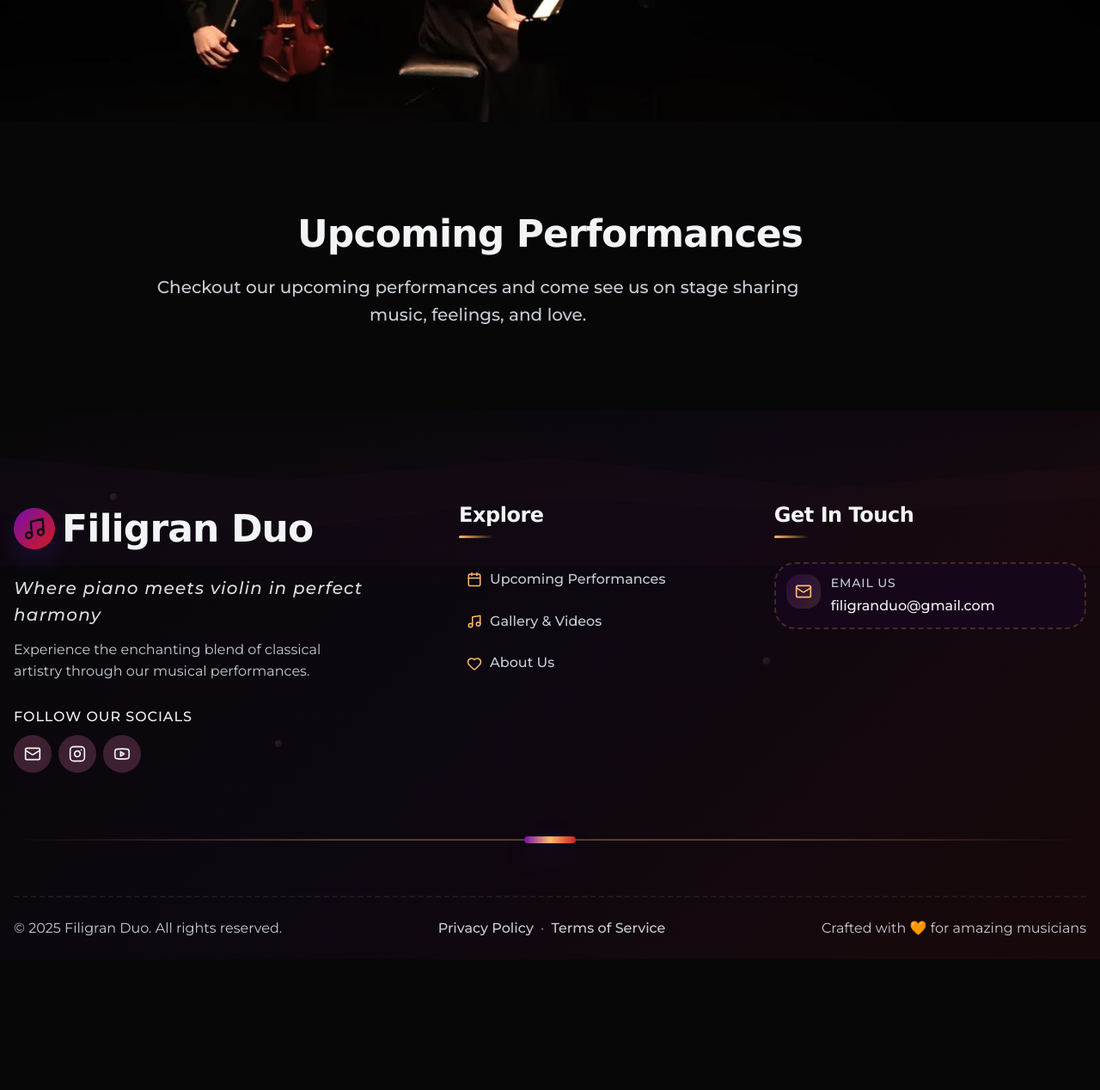
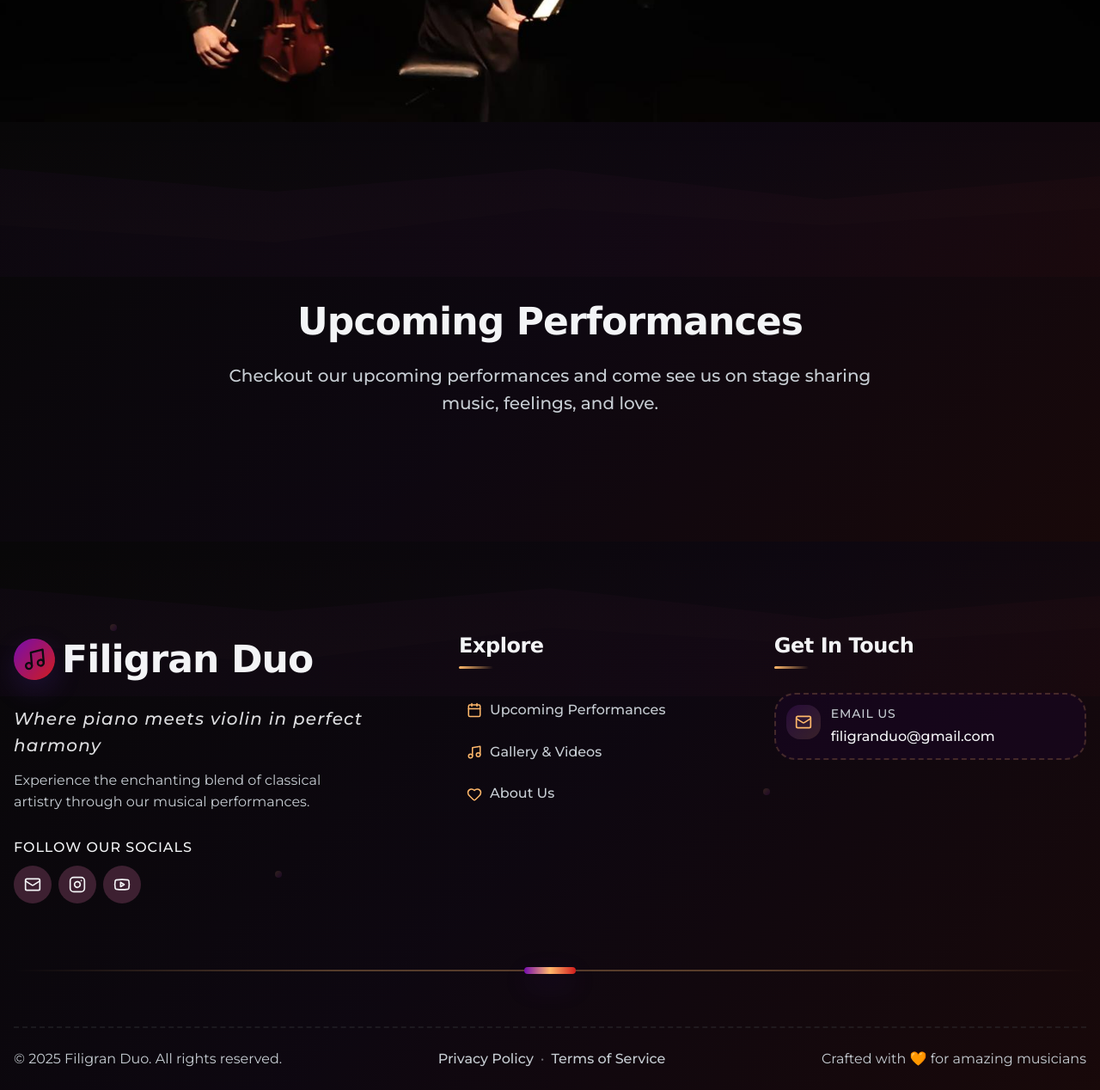
Before and after one commit to Augustin880/filigranduo, a PHP site: page / in a window 1280 px wide. Shown: the part 658-1926 px from the top of the page at 86% size. Before the commit the page ends 1774 px from the top, so only its background shows below. Run offline with PHP 8.4, Linux system fonts and the light colour scheme; some web fonts are replaced.

Commit message:
change body background colors

```diff
--- a/index.html
+++ b/index.html
@@ -65,6 +65,10 @@
 
         <!-- UPCOMMING PERFORMANCES -->
         <section id="upcoming" class="events-wrapper-1">
+          <div class="inner-wrapper-1">
+            <div aria-hidden="true" class="footer-wave-overlay"></div>
+            <div aria-hidden="true" class="footer-wave-secondary"></div>
+
             <div class="upcoming-container">
               <h2 class="section-title">Upcoming Performances</h2>
               <p class="section-subtitle">
@@ -73,6 +77,9 @@
               <div class="event-list-1" id="performances-grid"> <!-- JS populated --> </div>
               <!-- can use paragraph here with class performance-note for a note below performances -->
             </div>
+          </div>
+        <br>
+        <br>
         </section>
 
         <!-- FOOTER -->
@@ -109,7 +116,7 @@
             <div class="event-item-1">
               <div class="event-title-1">${perf.title}</div>
               <div class="event-date-1">${perf.date}</div>
-              <a href="${perf.link}"><button class="btn-ticket-1">Get Tickets</button></a>
+              <a href="${perf.link}" target="_blank"><button class="btn-ticket-1">Get Tickets</button></a>
             </div>
           `;
           grid.appendChild(card);
--- a/style.css
+++ b/style.css
@@ -113,13 +113,14 @@
 
 .section-subtitle{
   color: var(--color-on-surface-secondary);
-  margin: var(--spacing-md) 0 var(--spacing-2xl) 0;
+  margin: var(--spacing-md) auto var(--spacing-2xl) auto;
   font-size: var(--font-size-md);
   max-width: 60ch;
   font-family: var(--font-family-body);
   font-weight: var(--font-weight-medium);
   line-height: 1.6;
   letter-spacing: var(--letter-spacing-normal);
+  text-align: center;
 }
 
 .hero-section{
@@ -174,6 +175,19 @@
 }
 
 .events-wrapper-1{
+  position: relative;
+  overflow: hidden;
+  padding: clamp(4rem, 8vw, 8rem) 0 0;
+
+  background: linear-gradient(
+    135deg,
+    var(--color-surface) 0%,
+    color-mix(in srgb, var(--color-primary) 5%, var(--color-surface)) 50%,
+    color-mix(in srgb, var(--color-secondary) 8%, var(--color-surface)) 100%
+  );
+}
+
+.inner-wrapper-1 {
   max-width: 1000px;
   margin: 0 auto;
   padding: 6rem 1rem 4rem;
```
Also changed, not shown: other parts of style.css (+27 -2 lines), 1 other file. Lines whose indentation alone changed are shown as unchanged.
